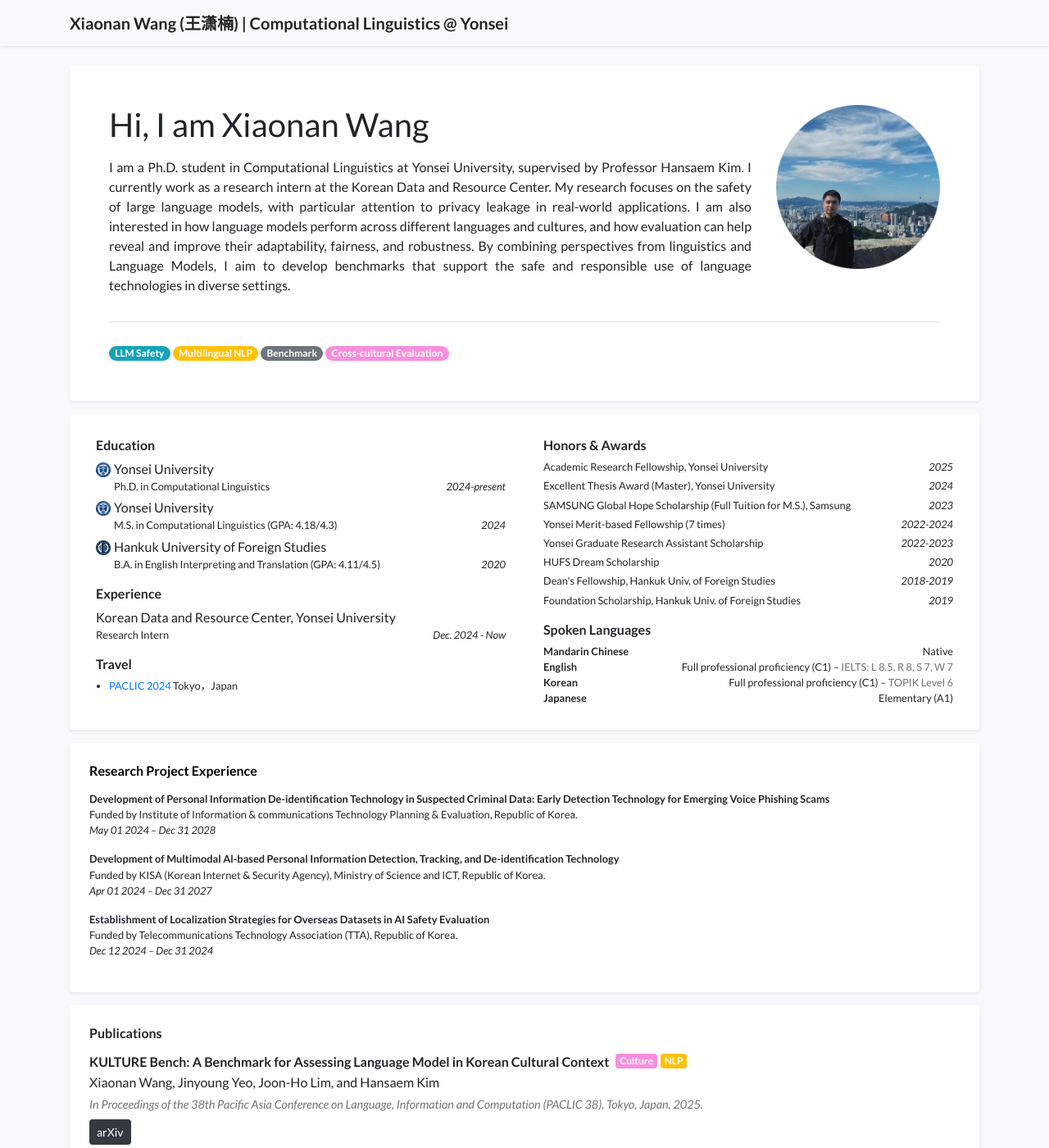
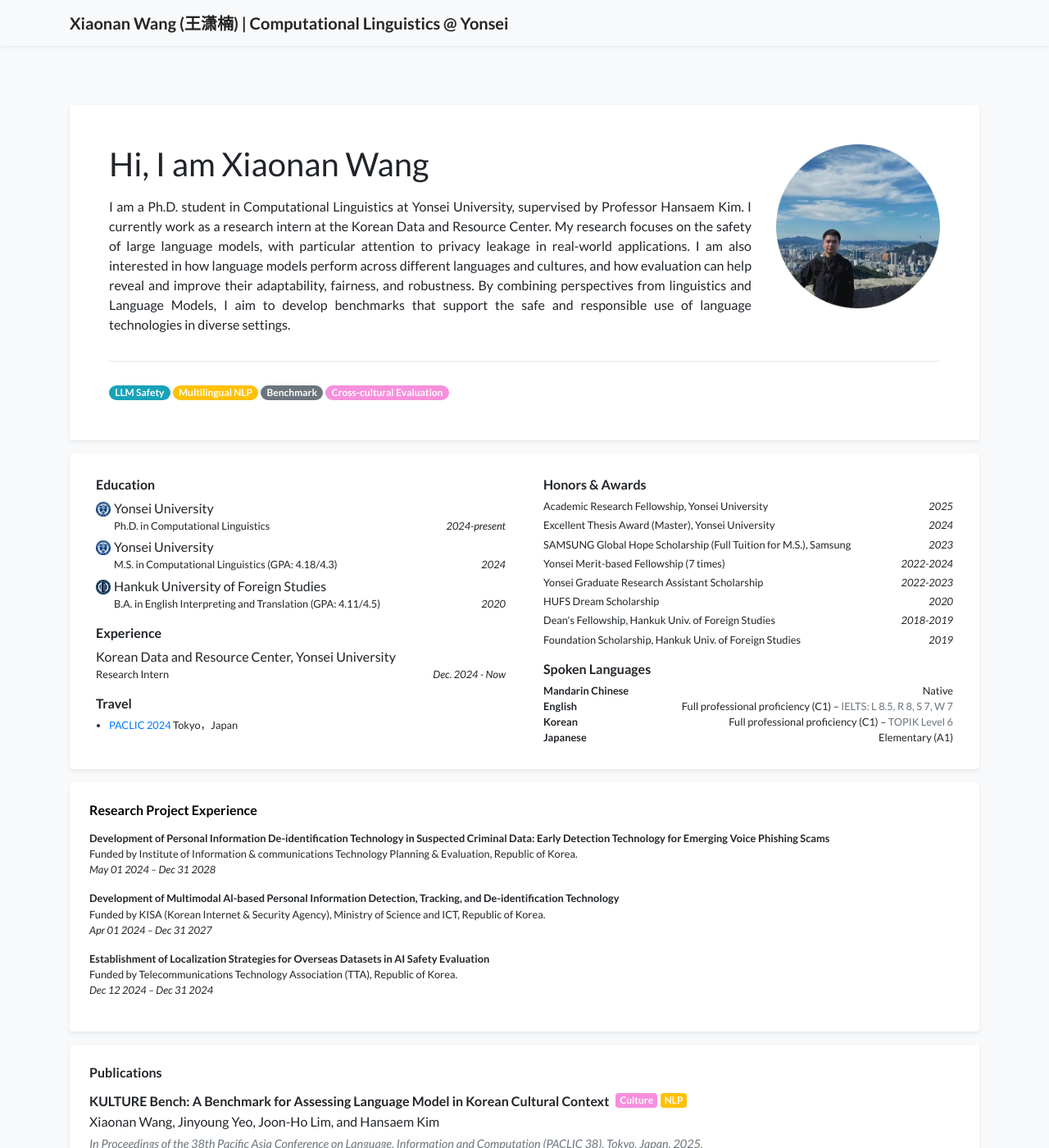
Before and after one commit to wangxiaonan-git/wangxiaonan-git.github.io, a Jekyll site: the page built from index.html, in a window 1280 px wide and 1400 px high. Shown: the whole window at 82% size. Built offline with Jekyll 4.4.1, drawn with Linux system fonts in a browser that asks for light colours; a style sheet for code colours, icons or effects is not loaded.

Commit message:
Update default.html

```diff
--- a/_layouts/default.html
+++ b/_layouts/default.html
@@ -1,27 +1,31 @@
 <!DOCTYPE html>
 <html lang="en">
 <head>
-    <meta charset="utf-8">
-    <meta name="viewport" content="width=device-width, initial-scale=1, shrink-to-fit=no">
+  <meta charset="utf-8" />
+  <meta name="viewport" content="width=device-width, initial-scale=1, shrink-to-fit=no" />
   <title>Xiaonan Wang | Computational Linguistics</title>
 
   <!-- Stylesheets -->
   <link rel="stylesheet" href="https://cdnjs.cloudflare.com/ajax/libs/twitter-bootstrap/4.6.0/css/bootstrap.min.css" integrity="sha512-P5MgMn1jBN01asBgU0z60Qk4QxiXo86+wlFahKrsQf37c9cro517WzVSPPV1tDKzhku2iJ2FVgL67wG03SGnNA==" crossorigin="anonymous" />
-    <link rel="stylesheet" href="https://cdnjs.cloudflare.com/ajax/libs/font-awesome/5.15.1/css/all.min.css" integrity="sha512-+4zCK9k+qNFUR5X+cKL9EIR+ZOhtIloNl9GIKS57V1MyNsYpYcUrUeQc9vNfzsWfV28IaLL3i96P9sdNyeRssA==" crossorigin="anonymous">
+  <link rel="stylesheet" href="https://cdnjs.cloudflare.com/ajax/libs/font-awesome/5.15.1/css/all.min.css" integrity="sha512-+4zCK9k+qNFUR5X+cKL9EIR+ZOhtIloNl9GIKS57V1MyNsYpYcUrUeQc9vNfzsWfV28IaLL3i96P9sdNyeRssA==" crossorigin="anonymous" />
   <link rel="stylesheet" href="https://cdnjs.cloudflare.com/ajax/libs/academicons/1.9.1/css/academicons.min.css" integrity="sha512-b1ASx0WHgVFL5ZQhTgiPWX+68KjS38Jk87jg7pe+qC7q9YkEtFq0z7xCglv7qGIs/68d3mAp+StfC8WKC5SSAg==" crossorigin="anonymous" />
-    <link rel="preconnect" href="https://fonts.googleapis.com">
-    <link rel="preconnect" href="https://fonts.gstatic.com" crossorigin>
-    <link href="https://fonts.googleapis.com/css2?family=Lato:ital,wght@0,300;0,400;0,700;0,900;1,300;1,400;1,700;1,900&family=Raleway:ital,wght@0,300;0,400;0,500;1,300;1,400;1,500&display=swap" rel="stylesheet">
-    <link rel="stylesheet" href="assets/css/global.css">
+  <link rel="preconnect" href="https://fonts.googleapis.com" />
+  <link rel="preconnect" href="https://fonts.gstatic.com" crossorigin />
+  <link href="https://fonts.googleapis.com/css2?family=Lato:ital,wght@0,300;0,400;0,700;0,900;1,300;1,400;1,700;1,900&family=Raleway:ital,wght@0,300;0,400;0,500;1,300;1,400;1,500&display=swap" rel="stylesheet" />
+  <link rel="stylesheet" href="assets/css/global.css" />
 
   <!-- Favicon -->
   <link rel="shortcut icon" href="assets/images/badges/yonsei.png" />
 
   <!-- AOS Animation CSS -->
-    <link href="https://cdn.jsdelivr.net/npm/aos@2.3.4/dist/aos.css" rel="stylesheet">
+  <link href="https://cdn.jsdelivr.net/npm/aos@2.3.4/dist/aos.css" rel="stylesheet" />
 
-    <!-- Quote CSS -->
+  <!-- Smooth scroll style -->
   <style>
+    html {
+      scroll-behavior: smooth;
+    }
+
     blockquote {
       font-style: italic;
       color: #555;
@@ -56,7 +60,8 @@
 <body class="bg-light" {{ page.body_attr }}>
   {% include navbar.html %}
 
-    <div class="container">
+  <!-- Add padding-top to avoid navbar cover -->
+  <div class="container pt-5">
     {{content}}
   </div>
 
```
Also changed, not shown: other parts of _layouts/default.html (+5 -3 lines). Lines whose indentation alone changed are shown as unchanged.
